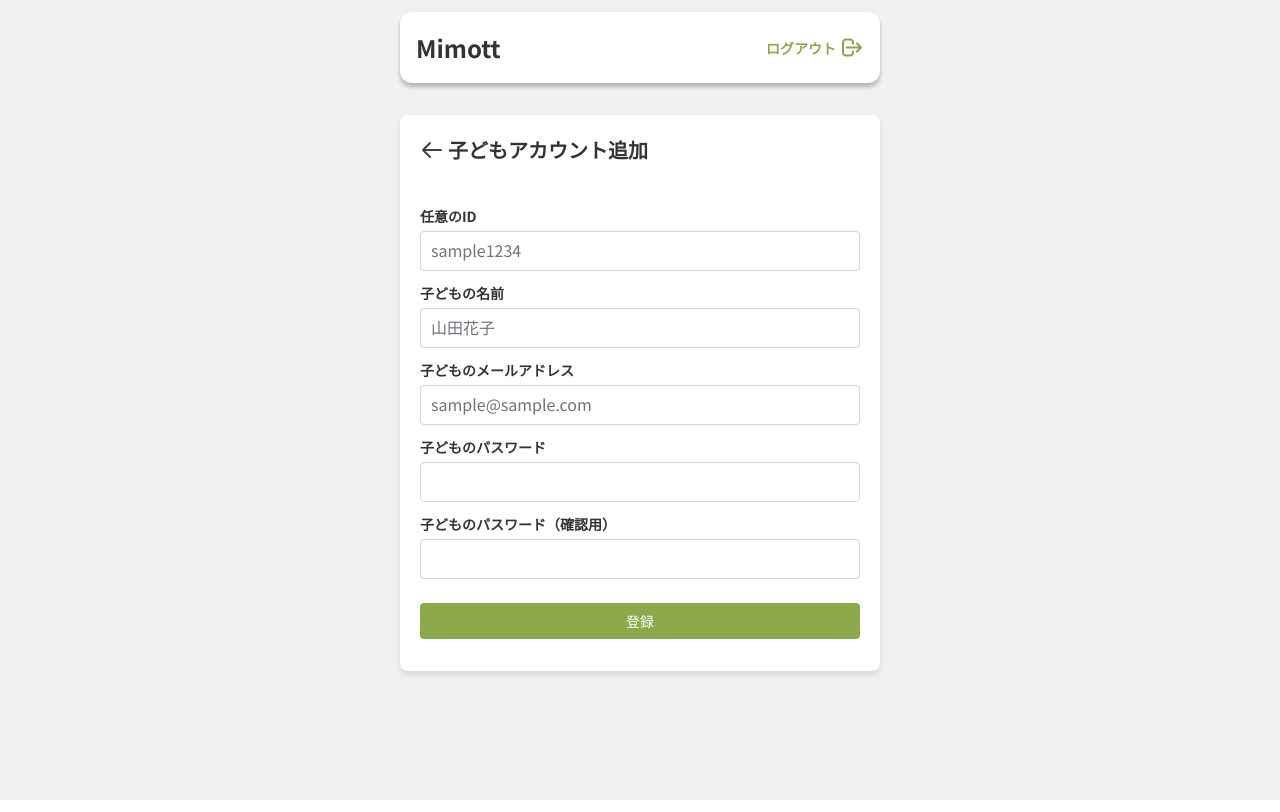
After one commit to RareTECH-I-Spring25/MyChat, a Flask app: page /parent/child/add in a window 1280 px wide. The commit adds this page. Run offline with Flask 2, Linux system fonts and the light colour scheme.

Commit message:
子どもアカウント追加画面作成

```diff
--- a/ChatApp/app.py
+++ b/ChatApp/app.py
@@ -68,15 +68,27 @@ def parent_dashboard():
 #サンプルソースです。childrenをフロントへ渡していただくと子供リストが生成されます。削除いただいて大丈夫です。 by fuku
 # @app.route('/parent/dashbord',methods=['GET'])
 # def parent_dashbord():
+#     parent=[
+# 		{'parent_id':1,'parent_user_name':'山田太郎'}
+# 	]
 #     children=[
 # 		{'child_id':1,'child_user_name':'山田はな','child_status':1},
 # 		{'child_id':2,'child_user_name':'山田けん','child_status':0},
 # 	]
-#     return render_template('parent/home.html',children=children)
+#     return render_template('parent/home.html',parent=parent[0],children=children)
 
 @app.route('/parent/child/add',methods=['GET','POST'])
 def add_child():
-    return render_template('parent/child/add.html')
+	if request.method == 'POST':
+		identification_id = request.form.get('identification_id')
+		child_user_name = request.form.get('child_user_name')
+		email = request.form.get('email')
+		password = request.form.get('password')
+		password_confirmation = request.form.get('password_confirmation')
+		print(f"ログイン試行: identification_id={identification_id}, child_user_name={child_user_name}, email={email}, password={password}, password_confirmation={password_confirmation}")
+		return render_template('parent/child/add.html',identification_id=identification_id,child_user_name=child_user_name,email=email)
+
+	return render_template('parent/child/add.html')
 
 @app.route('/parent/child/status/', methods=['POST'])
 def update_child_time():
--- a/ChatApp/static/css/auth.css
+++ b/ChatApp/static/css/auth.css
@@ -19,6 +19,10 @@
 	border-radius: 8px;
 	padding: 20px;
 	box-shadow: 0 4px 6px rgba(0, 0, 0, 0.1);
+}
+
+.login__container--parent {
+	max-width: unset;
 }
 
 .login__header {
--- a/ChatApp/static/css/parent.css
+++ b/ChatApp/static/css/parent.css
@@ -9,6 +9,21 @@
 	max-width: 480px;
 	margin: auto;
 	height: 100dvh;
+}
+
+.dashboard__wrap--parent {
+	display: flex;
+	flex-direction: column;
+	gap: 32px;
+	align-items: center;
+}
+
+.dashboard__wrap--parent .header {
+	width: 100%;
+}
+
+.login__form.login__form--parent-child {
+	margin-top: 42px;
 }
 
 /* グリーティング */
@@ -167,3 +182,15 @@
 	display: flex;
 	justify-content: flex-end;
 }
+
+/* 子どもアカウント追加 */
+.parent-child-add__link-wrap {
+	display: flex;
+	align-items: center;
+	gap: 4px;
+	transition: all 0.3s;
+}
+
+.parent-child-add__link {
+	transition: all 0.3s;
+}
--- /dev/null
+++ b/ChatApp/templates/parent/child/add.html
@@ -0,0 +1,57 @@
+{% extends 'base.html' %}
+{% block title %}
+<title>保護者ダッシュボード</title>
+{% endblock %}
+
+{% block body %}
+<div class="dashboard bg-main parent-child-add">
+	<div class="dashboard__wrap dashboard__wrap--parent">
+		{% include 'header.html' %}
+
+		<div class="login__container login__container--parent">
+			<div class="parent-child-add__link-wrap">
+				<a class="parent-child-add__link hover" href="{{url_for('parent_dashbord')}}">
+					<svg xmlns="http://www.w3.org/2000/svg" width="24" height="24" viewBox="0 0 24 24" fill="none">
+						<path d="M10 19L3 12M3 12L10 5M3 12H21" stroke="#3F3F46" stroke-width="2" stroke-linecap="round" stroke-linejoin="round"/>
+					  </svg>
+				</a>
+				<span class="dashboard__greeting-text">子どもアカウント追加</span>
+			</div>
+			<form class="login__form login__form--parent-child" action="{{url_for('add_child')}}" method="post">
+				<div class="login__form-group">
+					<label for="identification_id" class="login__label">任意のID</label>
+					<input type="test" id="identification_id" name="identification_id" class="login__input" placeholder="sample1234" value="{{ identification_id }}">
+				</div>
+				<div class="login__form-group">
+					<label for="child_user_name" class="login__label">子どもの名前</label>
+					<input type="test" id="child_user_name" name="child_user_name" class="login__input" placeholder="山田花子" value="{{ child_user_name }}">
+				</div>
+				<div class="login__form-group">
+					<label for="email" class="login__label">子どものメールアドレス</label>
+					<input type="email" id="email" name="email" class="login__input" placeholder="sample@sample.com" value="{{ email }}">
+				</div>
+				<div class="login__form-group">
+					<label for="password" class="login__label">子どものパスワード</label>
+					<input type="password" id="password" name="password" class="login__input">
+				</div>
+				<div class="login__form-group">
+					<label for="password_confirmation" class="login__label">子どものパスワード（確認用）</label>
+					<input type="password" id="password_confirmation" name="password_confirmation" class="login__input">
+				</div>
+				{% with messages = get_flashed_messages() %}
+				{% if messages %}
+				<div class="flash-messages">
+					{% for message in messages %}
+					<div class="flash-message">
+						{{ message }}
+					</div>
+					{% endfor %}
+				</div>
+				{% endif %}
+				{% endwith %}
+				<button type="submit" class="login__submit-btn submit-btn hover">登録</button>
+			</form>
+		</div>
+	</div>
+</div>
+{% endblock %}
--- a/ChatApp/templates/parent/home.html
+++ b/ChatApp/templates/parent/home.html
@@ -10,7 +10,7 @@
 
 		<!-- ユーザーグリーティング -->
 		<div class="dashboard__greeting">
-			<p class="dashboard__greeting-text">こんにちは、山田太郎さん</p>
+			<p class="dashboard__greeting-text">こんにちは{{parent.parent_user_name}}さん</p>
 		</div>
 
 		<!-- 子どもアカウント追加ボタン -->
```
